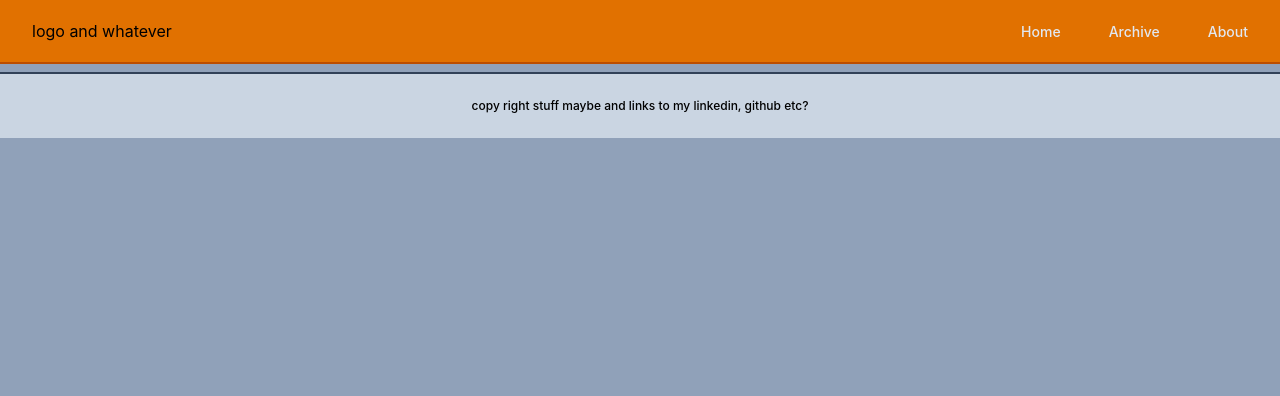
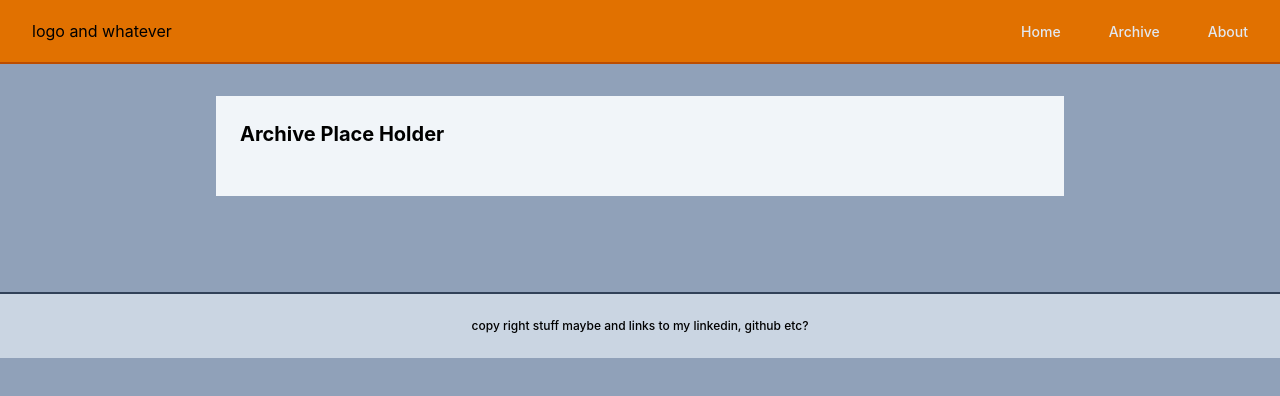
Before and after one commit to colinW1206/Tech_Trend_Analyser, a React (Vite) app in the folder frontend/: page / in a window 1280 px wide. Both pictures are taken after a click on the link "Archive". Shown: the top 396 px of the page. Built offline with nearby package versions, Linux system fonts and the light colour scheme.

Commit message:
Frontend: update about & archive

```diff
--- a/frontend/src/components/About.jsx
+++ b/frontend/src/components/About.jsx
@@ -1,9 +1,22 @@
+import Card from './Card'
+
 export default function About() {
 
     return(
-        <div>
+        <main className="
+            max-w-4xl mx-auto
+            pt-24 px-6 pb-12
+        ">
 
-        </div>
+            <Card>
+                <h1 className="
+                    text-xl font-bold mb-6
+                ">
+                    About TechTrend Analyser
+                </h1>
+            </Card>
+
+        </main>
     );
 
 }
--- a/frontend/src/components/Archive.jsx
+++ b/frontend/src/components/Archive.jsx
@@ -1,7 +1,22 @@
+import Card from './Card'
+
 export default function Archive() {
+
     return(
-        <div>
-            aaa
-        </div>
+        <main className="
+                    max-w-4xl mx-auto
+                    pt-24 px-6 pb-12
+                ">
+
+                    <Card>
+                        <h1 className="
+                            text-xl font-bold mb-6
+                        ">
+                            Archive Place Holder
+                        </h1>
+                    </Card>
+
+                </main>
     );
+
 }
```
